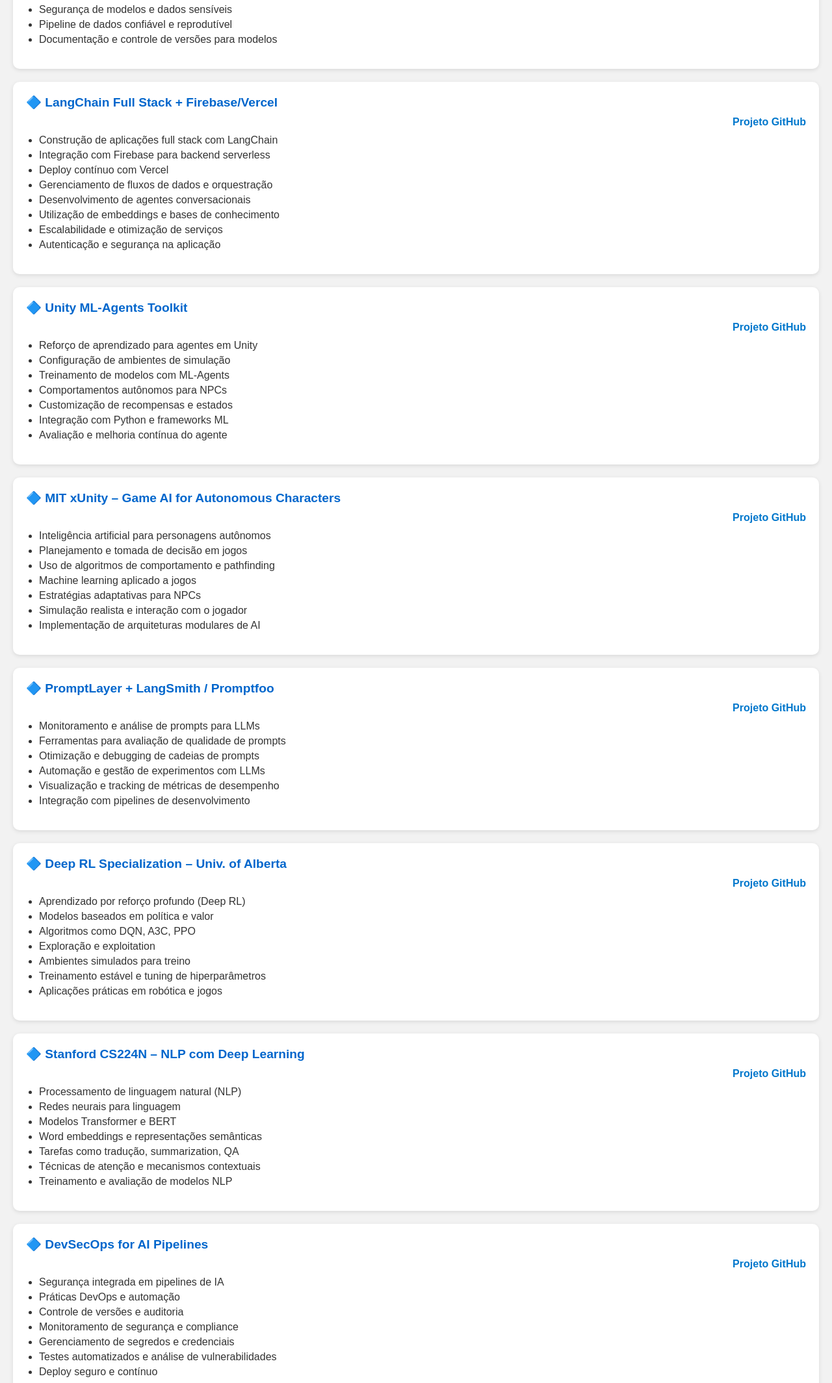
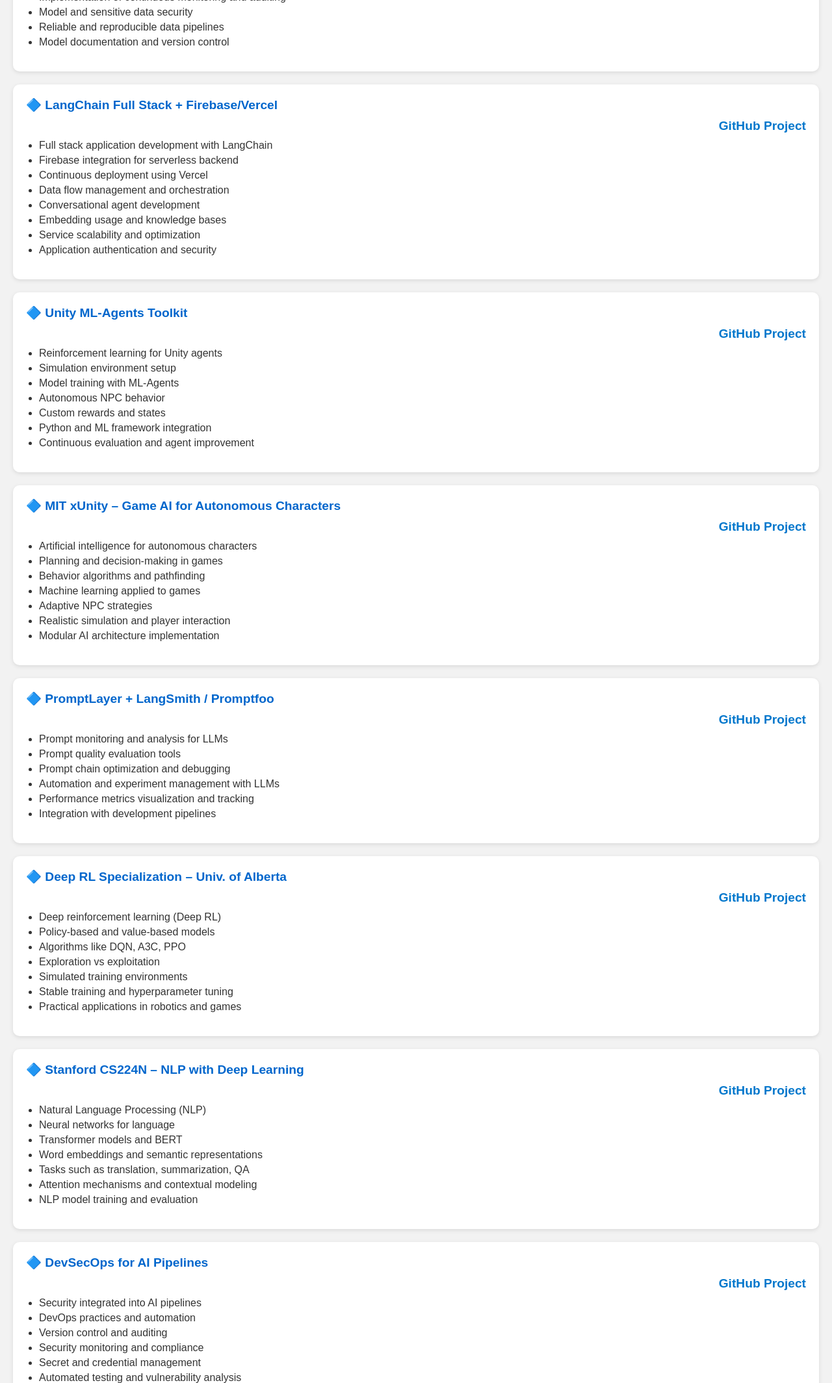
Before and after one commit to art2324/learning-journey, a plain HTML site: page courses.html in a window 1280 px wide. Shown: the part 291-2420 px from the top of the page at 65% size. Drawn offline with Linux system fonts and the light colour scheme.

Commit message:
Update courses.html

```diff
--- a/courses.html
+++ b/courses.html
@@ -1,9 +1,9 @@
 <!DOCTYPE html>
-<html lang="pt-BR">
+<html lang="en">
 <head>
   <meta charset="UTF-8" />
   <meta name="viewport" content="width=device-width, initial-scale=1.0"/>
-  <title>Meus Cursos e Projetos</title>
+  <title>My Courses and Projects</title>
   <style>
     body {
       font-family: Arial, sans-serif;
@@ -15,26 +15,27 @@
       text-align: center;
       color: #222;
     }
-    .curso {
+    .course {
       background-color: #fff;
       border-radius: 10px;
       box-shadow: 0 2px 6px rgba(0,0,0,0.1);
       padding: 20px;
       margin-bottom: 20px;
     }
-    .curso h2 {
+    .course h2 {
       margin: 0;
       font-size: 1.2em;
       color: #0066cc;
     }
     .links {
-      text-align: right; /* alinhamento à direita */
+      text-align: right;
       margin-top: 10px;
     }
     .links a {
       color: #0077cc;
       text-decoration: none;
       font-weight: bold;
+      font-size: 1.2em;
     }
     .links a:hover {
       text-decoration: underline;
@@ -49,150 +50,150 @@
   </style>
 </head>
 <body>
-  <h1>🧠 Meus Cursos e Projetos</h1>
+  <h1>🧠 My Courses and Projects</h1>
 
-  <div class="curso">
+  <div class="course">
     <h2>🔷 IBM Generative AI Engineering</h2>
     <div class="links">
-      <a href="https://github.com/art2324/roadmap-ia-governanca/tree/main/IBM%20Generative%20AI%20Engineering" target="_blank" rel="noopener noreferrer">Projeto GitHub</a>
+      <a href="https://github.com/art2324/roadmap-ia-governanca/tree/main/IBM%20Generative%20AI%20Engineering" target="_blank" rel="noopener noreferrer">GitHub Project</a>
     </div>
     <ul class="skills-list">
-      <li>Arquitetura segura e auditável de sistemas de IA</li>
-      <li>Governança e compliance para IA generativa</li>
-      <li>Práticas de DevSecOps para pipelines de IA</li>
-      <li>Conformidade com normas GDPR, ISO/IEC 42001, NIST AI RMF</li>
-      <li>Implementação de monitoramento e auditoria contínuos</li>
-      <li>Segurança de modelos e dados sensíveis</li>
-      <li>Pipeline de dados confiável e reprodutível</li>
-      <li>Documentação e controle de versões para modelos</li>
+      <li>Secure and auditable AI system architecture</li>
+      <li>Governance and compliance for generative AI</li>
+      <li>DevSecOps practices for AI pipelines</li>
+      <li>Compliance with GDPR, ISO/IEC 42001, NIST AI RMF</li>
+      <li>Implementation of continuous monitoring and auditing</li>
+      <li>Model and sensitive data security</li>
+      <li>Reliable and reproducible data pipelines</li>
+      <li>Model documentation and version control</li>
     </ul>
   </div>
 
-  <div class="curso">
+  <div class="course">
     <h2>🔷 LangChain Full Stack + Firebase/Vercel</h2>
     <div class="links">
-      <a href="https://github.com/art2324/roadmap-ia-governanca/tree/main/LangChain%20Full%20Stack%20%2B%20Firebase-Vercel" target="_blank" rel="noopener noreferrer">Projeto GitHub</a>
+      <a href="https://github.com/art2324/roadmap-ia-governanca/tree/main/LangChain%20Full%20Stack%20%2B%20Firebase-Vercel" target="_blank" rel="noopener noreferrer">GitHub Project</a>
     </div>
     <ul class="skills-list">
-      <li>Construção de aplicações full stack com LangChain</li>
-      <li>Integração com Firebase para backend serverless</li>
-      <li>Deploy contínuo com Vercel</li>
-      <li>Gerenciamento de fluxos de dados e orquestração</li>
-      <li>Desenvolvimento de agentes conversacionais</li>
-      <li>Utilização de embeddings e bases de conhecimento</li>
-      <li>Escalabilidade e otimização de serviços</li>
-      <li>Autenticação e segurança na aplicação</li>
+      <li>Full stack application development with LangChain</li>
+      <li>Firebase integration for serverless backend</li>
+      <li>Continuous deployment using Vercel</li>
+      <li>Data flow management and orchestration</li>
+      <li>Conversational agent development</li>
+      <li>Embedding usage and knowledge bases</li>
+      <li>Service scalability and optimization</li>
+      <li>Application authentication and security</li>
     </ul>
   </div>
 
-  <div class="curso">
+  <div class="course">
     <h2>🔷 Unity ML-Agents Toolkit</h2>
     <div class="links">
-      <a href="https://github.com/art2324/roadmap-ia-governanca/tree/main/Unity%20ML-Agents%20Toolkit" target="_blank" rel="noopener noreferrer">Projeto GitHub</a>
+      <a href="https://github.com/art2324/roadmap-ia-governanca/tree/main/Unity%20ML-Agents%20Toolkit" target="_blank" rel="noopener noreferrer">GitHub Project</a>
     </div>
     <ul class="skills-list">
-      <li>Reforço de aprendizado para agentes em Unity</li>
-      <li>Configuração de ambientes de simulação</li>
-      <li>Treinamento de modelos com ML-Agents</li>
-      <li>Comportamentos autônomos para NPCs</li>
-      <li>Customização de recompensas e estados</li>
-      <li>Integração com Python e frameworks ML</li>
-      <li>Avaliação e melhoria contínua do agente</li>
+      <li>Reinforcement learning for Unity agents</li>
+      <li>Simulation environment setup</li>
+      <li>Model training with ML-Agents</li>
+      <li>Autonomous NPC behavior</li>
+      <li>Custom rewards and states</li>
+      <li>Python and ML framework integration</li>
+      <li>Continuous evaluation and agent improvement</li>
     </ul>
   </div>
 
-  <div class="curso">
+  <div class="course">
     <h2>🔷 MIT xUnity – Game AI for Autonomous Characters</h2>
     <div class="links">
-      <a href="https://github.com/art2324/roadmap-ia-governanca/tree/main/MIT%20xUnity%20Game%20AI" target="_blank" rel="noopener noreferrer">Projeto GitHub</a>
+      <a href="https://github.com/art2324/roadmap-ia-governanca/tree/main/MIT%20xUnity%20Game%20AI" target="_blank" rel="noopener noreferrer">GitHub Project</a>
     </div>
     <ul class="skills-list">
-      <li>Inteligência artificial para personagens autônomos</li>
-      <li>Planejamento e tomada de decisão em jogos</li>
-      <li>Uso de algoritmos de comportamento e pathfinding</li>
-      <li>Machine learning aplicado a jogos</li>
-      <li>Estratégias adaptativas para NPCs</li>
-      <li>Simulação realista e interação com o jogador</li>
-      <li>Implementação de arquiteturas modulares de AI</li>
+      <li>Artificial intelligence for autonomous characters</li>
+      <li>Planning and decision-making in games</li>
+      <li>Behavior algorithms and pathfinding</li>
+      <li>Machine learning applied to games</li>
+      <li>Adaptive NPC strategies</li>
+      <li>Realistic simulation and player interaction</li>
+      <li>Modular AI architecture implementation</li>
     </ul>
   </div>
 
-  <div class="curso">
+  <div class="course">
     <h2>🔷 PromptLayer + LangSmith / Promptfoo</h2>
     <div class="links">
-      <a href="https://github.com/art2324/roadmap-ia-governanca/tree/main/PromptLayer%20e%20LangSmith" target="_blank" rel="noopener noreferrer">Projeto GitHub</a>
+      <a href="https://github.com/art2324/roadmap-ia-governanca/tree/main/PromptLayer%20e%20LangSmith" target="_blank" rel="noopener noreferrer">GitHub Project</a>
     </div>
     <ul class="skills-list">
-      <li>Monitoramento e análise de prompts para LLMs</li>
-      <li>Ferramentas para avaliação de qualidade de prompts</li>
-      <li>Otimização e debugging de cadeias de prompts</li>
-      <li>Automação e gestão de experimentos com LLMs</li>
-      <li>Visualização e tracking de métricas de desempenho</li>
-      <li>Integração com pipelines de desenvolvimento</li>
+      <li>Prompt monitoring and analysis for LLMs</li>
+      <li>Prompt quality evaluation tools</li>
+      <li>Prompt chain optimization and debugging</li>
+      <li>Automation and experiment management with LLMs</li>
+      <li>Performance metrics visualization and tracking</li>
+      <li>Integration with development pipelines</li>
     </ul>
   </div>
 
-  <div class="curso">
+  <div class="course">
     <h2>🔷 Deep RL Specialization – Univ. of Alberta</h2>
     <div class="links">
-      <a href="https://github.com/art2324/roadmap-ia-governanca/tree/main/Deep%20RL%20Specialization" target="_blank" rel="noopener noreferrer">Projeto GitHub</a>
+      <a href="https://github.com/art2324/roadmap-ia-governanca/tree/main/Deep%20RL%20Specialization" target="_blank" rel="noopener noreferrer">GitHub Project</a>
     </div>
     <ul class="skills-list">
-      <li>Aprendizado por reforço profundo (Deep RL)</li>
-      <li>Modelos baseados em política e valor</li>
-      <li>Algoritmos como DQN, A3C, PPO</li>
-      <li>Exploração e exploitation</li>
-      <li>Ambientes simulados para treino</li>
-      <li>Treinamento estável e tuning de hiperparâmetros</li>
-      <li>Aplicações práticas em robótica e jogos</li>
+      <li>Deep reinforcement learning (Deep RL)</li>
+      <li>Policy-based and value-based models</li>
+      <li>Algorithms like DQN, A3C, PPO</li>
+      <li>Exploration vs exploitation</li>
+      <li>Simulated training environments</li>
+      <li>Stable training and hyperparameter tuning</li>
+      <li>Practical applications in robotics and games</li>
     </ul>
   </div>
 
-  <div class="curso">
-    <h2>🔷 Stanford CS224N – NLP com Deep Learning</h2>
+  <div class="course">
+    <h2>🔷 Stanford CS224N – NLP with Deep Learning</h2>
     <div class="links">
-      <a href="https://github.com/art2324/roadmap-ia-governanca/tree/main/Stanford%20CS224N" target="_blank" rel="noopener noreferrer">Projeto GitHub</a>
+      <a href="https://github.com/art2324/roadmap-ia-governanca/tree/main/Stanford%20CS224N" target="_blank" rel="noopener noreferrer">GitHub Project</a>
     </div>
     <ul class="skills-list">
-      <li>Processamento de linguagem natural (NLP)</li>
-      <li>Redes neurais para linguagem</li>
-      <li>Modelos Transformer e BERT</li>
-      <li>Word embeddings e representações semânticas</li>
-      <li>Tarefas como tradução, summarization, QA</li>
-      <li>Técnicas de atenção e mecanismos contextuais</li>
-      <li>Treinamento e avaliação de modelos NLP</li>
+      <li>Natural Language Processing (NLP)</li>
+      <li>Neural networks for language</li>
+      <li>Transformer models and BERT</li>
+      <li>Word embeddings and semantic representations</li>
+      <li>Tasks such as translation, summarization, QA</li>
+      <li>Attention mechanisms and contextual modeling</li>
+      <li>NLP model training and evaluation</li>
     </ul>
   </div>
 
-  <div class="curso">
+  <div class="course">
     <h2>🔷 DevSecOps for AI Pipelines</h2>
     <div class="links">
-      <a href="https://github.com/art2324/roadmap-ia-governanca/tree/main/DevSecOps%20AI%20Pipelines" target="_blank" rel="noopener noreferrer">Projeto GitHub</a>
+      <a href="https://github.com/art2324/roadmap-ia-governanca/tree/main/DevSecOps%20AI%20Pipelines" target="_blank" rel="noopener noreferrer">GitHub Project</a>
     </div>
     <ul class="skills-list">
-      <li>Segurança integrada em pipelines de IA</li>
-      <li>Práticas DevOps e automação</li>
-      <li>Controle de versões e auditoria</li>
-      <li>Monitoramento de segurança e compliance</li>
-      <li>Gerenciamento de segredos e credenciais</li>
-      <li>Testes automatizados e análise de vulnerabilidades</li>
-      <li>Deploy seguro e contínuo</li>
+      <li>Security integrated into AI pipelines</li>
+      <li>DevOps practices and automation</li>
+      <li>Version control and auditing</li>
+      <li>Security monitoring and compliance</li>
+      <li>Secret and credential management</li>
+      <li>Automated testing and vulnerability analysis</li>
+      <li>Secure and continuous deployment</li>
     </ul>
   </div>
 
-  <div class="curso">
+  <div class="course">
     <h2>🔷 OWASP Top 10 LLM</h2>
     <div class="links">
-      <a href="https://github.com/art2324/roadmap-ia-governanca/tree/main/OWASP%20Top%2010%20LLM" target="_blank" rel="noopener noreferrer">Projeto GitHub</a>
+      <a href="https://github.com/art2324/roadmap-ia-governanca/tree/main/OWASP%20Top%2010%20LLM" target="_blank" rel="noopener noreferrer">GitHub Project</a>
     </div>
     <ul class="skills-list">
-      <li>Principais riscos de segurança para LLMs</li>
-      <li>Vulnerabilidades comuns em modelos de linguagem</li>
-      <li>Mitigações e melhores práticas de segurança</li>
-      <li>Privacidade e proteção de dados</li>
-      <li>Avaliação de riscos e monitoramento contínuo</li>
-      <li>Defesa contra ataques adversariais e injeções</li>
-      <li>Governança e compliance em segurança de IA</li>
+      <li>Top security risks for LLMs</li>
+      <li>Common vulnerabilities in language models</li>
+      <li>Security best practices and mitigations</li>
+      <li>Data privacy and protection</li>
+      <li>Risk assessment and continuous monitoring</li>
+      <li>Defense against adversarial attacks and injections</li>
+      <li>AI security governance and compliance</li>
     </ul>
   </div>
 
```
